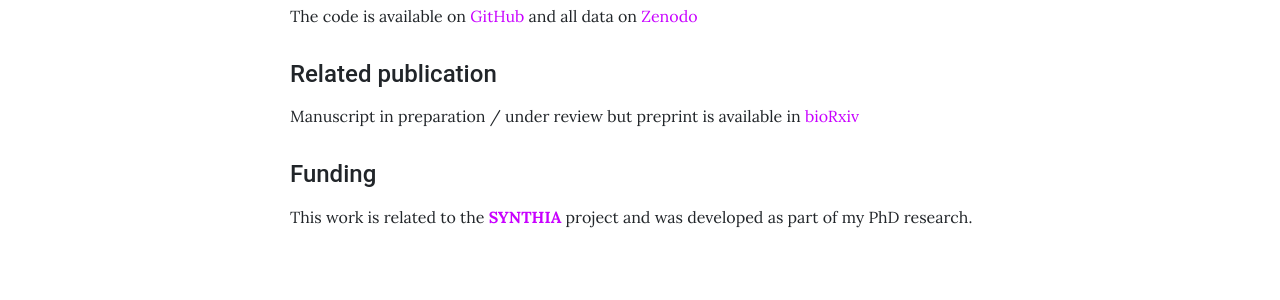
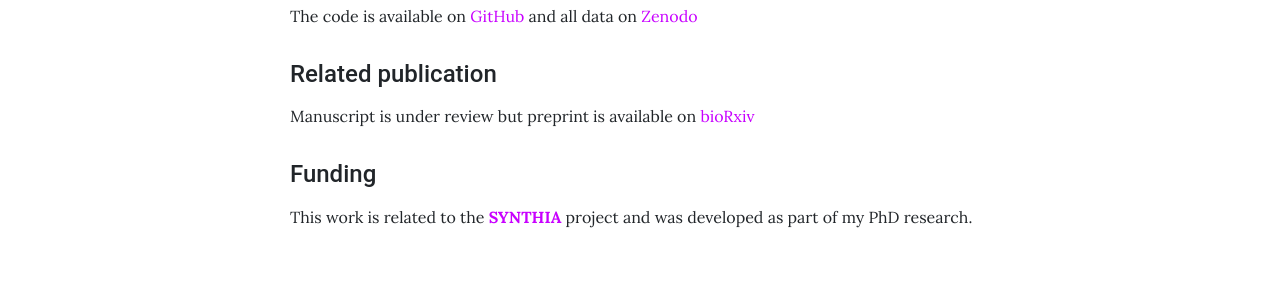
Before and after one commit to sfragkoul/sfragkoul.github.io, a Jekyll site: the page built from _projects/synth4bench.md, in a window 1280 px wide. Shown: the part 1052-1352 px from the top of the page. Built offline with Jekyll 4.4.1, drawn with Linux system fonts in a browser that asks for light colours.

Commit message:
project template

```diff
--- a/_projects/synth4bench.md
+++ b/_projects/synth4bench.md
@@ -28,7 +28,7 @@ The code is available on [GitHub](https://github.com/sfragkoul/synth4bench) and
 
 ## Related publication
 
-Manuscript in preparation / under review but preprint is available in [bioRxiv](https://doi.org/10.1101/2024.03.07.582313)
+Manuscript is under review but preprint is available on [bioRxiv](https://doi.org/10.1101/2024.03.07.582313)
 
 ## Funding
 
```
